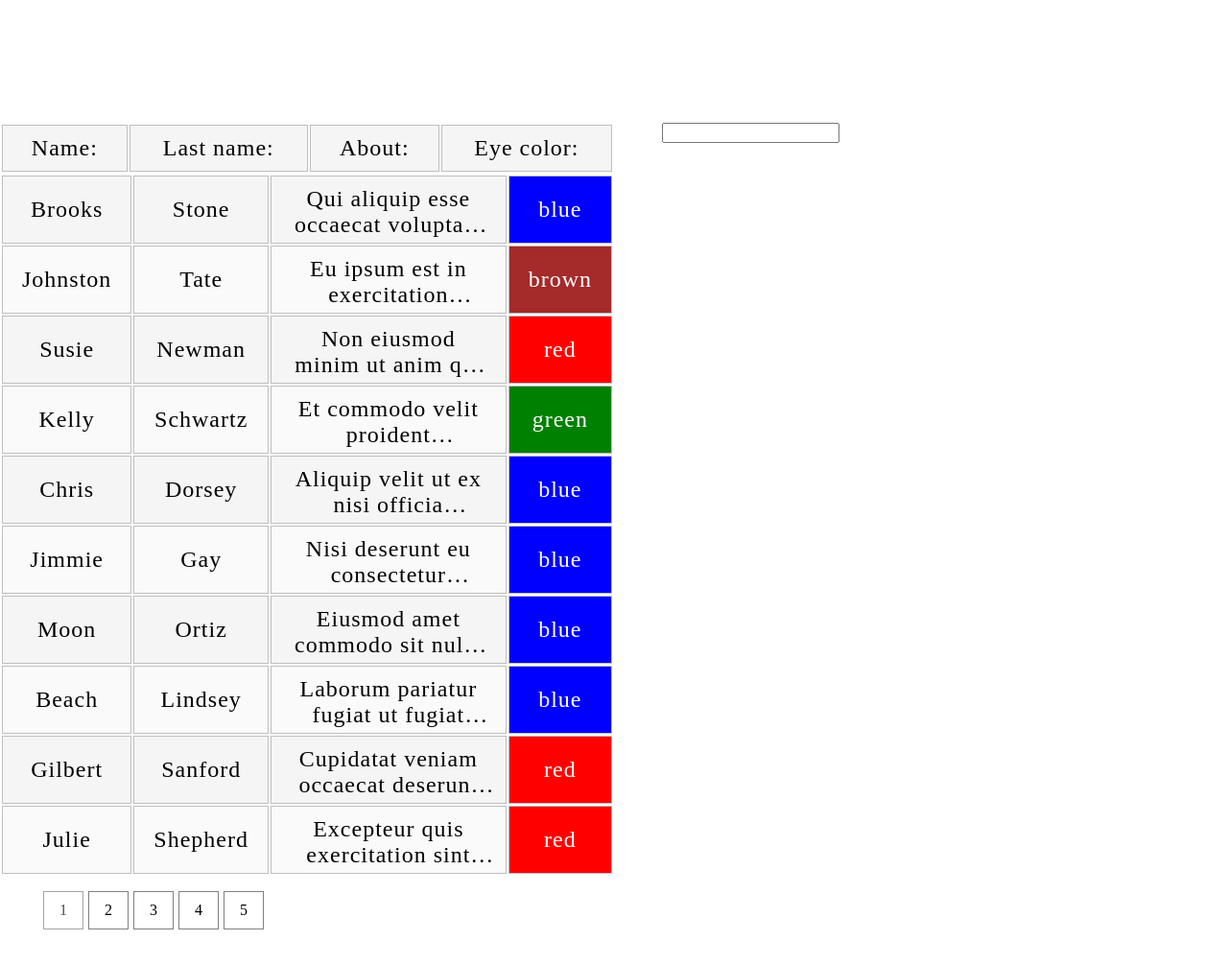
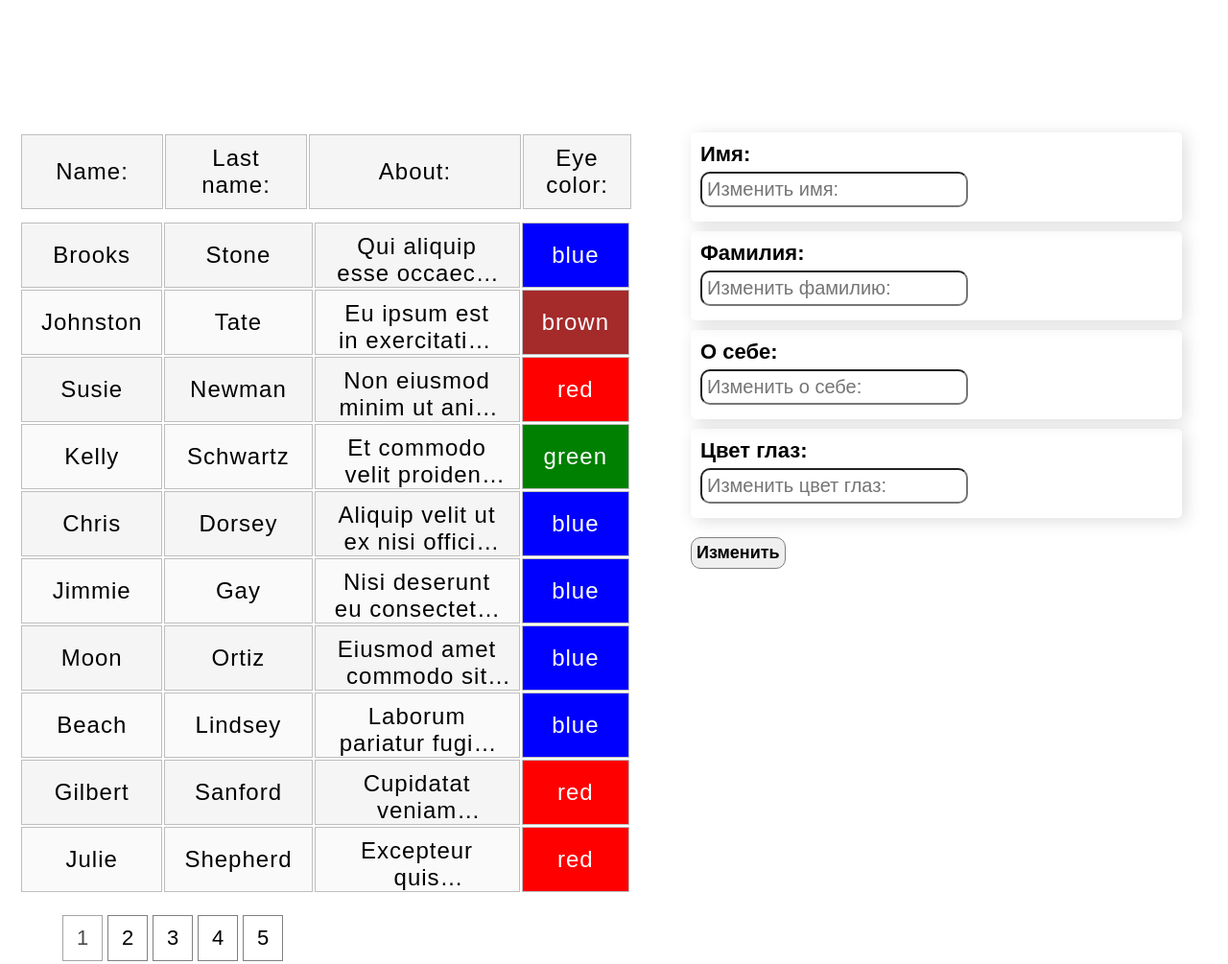
Before and after one commit to AleksSharipov/tablejs, a plain HTML site: page index.html in a window 1280 px wide. Shown: the whole page at 96% size. Drawn offline with Linux system fonts and the light colour scheme.

Commit message:
add comments

```diff
--- a/index.html
+++ b/index.html
@@ -27,10 +27,35 @@
   </section>
 
   <section class="form">
-    <div class="form__value"></div>
-    <form>
-      <input>
-    </form>
+    <div class="form__name form__lable">
+      <div>
+        <span>Имя:</span>
+        <p class="form__name_value"></p>
+      </div>
+      <input class="form__input_name" placeholder="Изменить имя:">
+    </div>
+    <div class="form__last-name form__lable">
+      <div>
+        <span>Фамилия:</span>
+        <p class="form__last-name_value"></p>
+      </div>
+      <input class="form__input_last-name" placeholder="Изменить фамилию:">
+    </div>
+    <div class="form__about ">
+      <div>
+        <span>О себе:</span>
+        <p class="form__about_value"></p>
+      </div>
+      <input class="form__input_about" placeholder="Изменить о себе:">
+    </div>
+    <div class="form__eye form__lable">
+      <div>
+        <span>Цвет глаз:</span>
+        <p class="form__eye_value"></p>
+      </div>
+      <input class="form__input_eye" placeholder="Изменить цвет глаз:">
+    </div>
+    <button class="form__btn"><span>Изменить</span></button>
   </section>
 
   <template id="table-template">
@@ -39,6 +64,7 @@
       <td class="users__last-name"></td>
       <td class="users__about"></td>
       <td class="users__eye-color"></td>
+      <td class="users__refactoring"></td>
     </tr>
   </template>
 
--- a/script.js
+++ b/script.js
@@ -1,3 +1,6 @@
+/**
+ * Получаем переменные, которые в дальнейшем будут нужны. По хорошему, стоит создать отдельный файл 'utils' специально для таких вещей.
+ */
 const users = document.querySelector('.users');
 const pagination = document.querySelector('.table__nabigation');
 const template = document.querySelector('#table-template').content;
@@ -5,16 +8,30 @@ const buttons = [];
 const sortName = document.querySelector('.sort-name');
 const tableSort = document.querySelector('.table__sort');
 const sortRows = tableSort.querySelectorAll('td');
-//https://alekssharipov.github.io/tablejs/db.json;
+
+const newValue = document.querySelector('.form__value')
+const formBtn = document.querySelector('.form__btn');
+const formInputName = document.querySelector('.form__name_value');
+const formInputLastName = document.querySelector('.form__last-name_value');
+const formInputAbout = document.querySelector('.form__about_value');
+const formInputEye = document.querySelector('.form__eye_value');
+
+/**
+ * url для обращения к нашей БД.
+ * Благодаря тому, что я разместил сайт на github pages можно обратиться к нашей "БД" по url.
+ */
 const apiUrl = 'https://alekssharipov.github.io/tablejs/db.json';
-let a;
 
+/**
+ * функция для создания таблицы. В ней я обращаюсь к template элементу в разметке, заполняю его данными и добавляю в таблицу users
+ */
 function newCard(obj) {
   const elemTable = template.cloneNode(true);
   const nameElement = elemTable.querySelector('.users__first-name');
   const lastNameElement = elemTable.querySelector('.users__last-name');
   const aboutElement = elemTable.querySelector('.users__about');
   const eyeColorElement = elemTable.querySelector('.users__eye-color');
+  const refactoring = elemTable.querySelector('.users__refactoring');
 
   nameElement.textContent = obj.name.firstName;
   lastNameElement.textContent = obj.name.lastName;
@@ -22,16 +39,20 @@ function newCard(obj) {
   eyeColorElement.textContent = obj.eyeColor;
   eyeColorElement.style.backgroundColor = obj.eyeColor;
 
-  aboutElement.addEventListener('click', function () {
-    a = this.textContent
-    // console.log(this.textContent)
-    console.log(a)
+  refactoring.addEventListener('click', function (e) {
+    const val = this.parentNode;
+    formInputName.textContent = val.querySelector('.users__first-name').textContent;
+    formInputLastName.textContent = val.querySelector('.users__last-name').textContent;
+    formInputAbout.textContent = val.querySelector('.users__about').textContent;
+    formInputEye.textContent = val.querySelector('.users__eye-color').textContent;
   })
 
   users.append(elemTable);
 }
 
-
+/**
+ * Отправляем запрос на сервер с помощью fetch, если приходит ответ с статусом ок, то мы получаем промис к которому обращаемся с помощью json. Если статус ответа отличен от ок, выбрасываем ошибку.
+ */
 
 function getUsers() {
   return fetch(apiUrl)
@@ -43,13 +64,22 @@ function getUsers() {
     })
 }
 
+/*Объединяем все обращения на сервер в один, чтобы воспользоваться promise.all */
 const promiseUser = [getUsers()];
 
+/*Активна ли страница */
 let active;
+
+/*Чисто строк в таблице */
 let notesOnPage = 10;
 
+
+/*
+Создаем promise.all для того, чтобы отобразить все данные только после того, как все обращения к серверы выполнятся.
+*/
 Promise.all(promiseUser)
   .then(([res]) => {
+    /*Вычисляем ко-во страниц для пагинации */
     let countOfItems = Math.ceil(res.length / notesOnPage);
 
     for (let i = 1; i <= countOfItems; i++) {
@@ -59,13 +89,21 @@ Promise.all(promiseUser)
       buttons.push(li)
     }
 
+    /*по дефолту показываем первых 10 пользователей */
     showTable(buttons[0], res);
 
+    /*
+      при нажатие на кнопку показываем нужные 10 строк
+    */
     for (let button of buttons) {
       button.addEventListener('click', function () {
         showTable(this, res)
       })
     }
+
+    /**
+     * навешиваем слушатель на кнопки сортировки
+     */
 
     for (let i = 0; i < sortRows.length; i++) {
       sortRows[i].addEventListener('click', function () {
@@ -73,7 +111,12 @@ Promise.all(promiseUser)
       })
     }
   })
+  .catch(err => console.log(err))
 
+
+/**
+ * отоюражаем нужную таблицу при перелистывание страниц
+ */
 function showTable(item, res) {
   if (active) {
     active.classList.remove('active');
@@ -95,7 +138,9 @@ function showTable(item, res) {
 
 }
 
-
+/**
+ * функция для сортировки. Принимает таблицу, которую нужно сортировать и колонку для сортировки.
+ */
 function valueSort(sortTable, n) {
   let table, rows, switching, i, x, y, shouldSwitch, dir, switchcount = 0;
   table = document.querySelector(sortTable);
@@ -107,6 +152,7 @@ function valueSort(sortTable, n) {
     for (i = 0; i < (rows.length - 1); i++) {
       shouldSwitch = false;
       x = rows[i].querySelectorAll('td')[n];
+
       y = rows[i + 1].querySelectorAll('td')[n];
       if (dir == "asc") {
         if (x.innerHTML.toLowerCase() > y.innerHTML.toLowerCase()) {
--- a/style.css
+++ b/style.css
@@ -1,13 +1,22 @@
+p {
+  padding: 0;
+  margin: 0;
+}
 .root {
   margin: 0;
   padding: 0;
   display: flex;
   flex-direction: row;
+  font-family: sans-serif;
+  font-size: 22px;
 }
 
 .form {
   margin-top: 10%;
-  padding-left: 50px;
+  margin-left: 50px;
+  padding: 10px;
+  max-width: 40%;
+  width: 100%;
 }
 
 .table {
@@ -17,6 +26,7 @@
   /* border: 1px solid black; */
   /* margin: 10% auto; */
   margin-top: 10%;
+  margin-left: 20px;
 }
 
 table {
@@ -25,7 +35,7 @@ table {
   letter-spacing: 1px;
   font-size: 24px;
   width: 100%;
-
+  margin-top: 10px;
 }
 
 td {
@@ -48,7 +58,7 @@ tr:nth-child(odd) td {
 }
 
 .users__about {
-  padding-bottom: 5px;
+  padding-bottom: 0px;
   display: block;
   display: -webkit-box;
   -webkit-line-clamp: 2; /* количество строк */
@@ -79,18 +89,77 @@ ul {
   opacity: .7;
 }
 
-.users__about {
+
+.sort-name, .sort-lastName, .sort-about, .sort-color {
   cursor: pointer;
 }
 
-.sort-name, .sort-lastName, .sort-about, .sort-color {
-  cursor: pointer;
+.sort-name, .sort-lastName {
+  width: 106px;
+}
+
+.sort-color {
+  width: 71px;
 }
 
 .users__eye-color {
   color: white;
 }
 
+tr {
+  position: relative;
+}
+
 .users__refactoring {
   cursor: pointer;
+  position: absolute;
+  left: 0;
+  /* width: calc(100% - 42px); */
+  width: 100%;
+  height: 100%;
+  opacity: 0;
+  cursor: pointer;
+  /* width: 100%; */
+  box-sizing: border-box;
 }
+
+.users__refactoring:hover {
+  opacity: .4;
+  border: 1px solid green;
+}
+
+.form__btn {
+  font-size: 18px;
+  margin-top: 10px;
+  padding: 5px;
+  border: 1px solid grey;
+  border-radius: 10px;
+  cursor: pointer;
+}
+
+.form__btn:hover {
+  opacity: .9;
+}
+
+.form input {
+  font-size: 20px;
+  padding: 5px;
+  border-radius: 10px;
+  margin: 5px 0;
+}
+
+.form__lable, .form__about {
+  margin-bottom: 10px;
+  box-sizing: border-box;
+  padding: 10px;
+  border-radius: 5px;
+  box-shadow: 4px 3px 18px 0px rgba(0, 0, 0, 0.137);
+}
+
+.form__lable div {
+  display: flex;
+}
+
+.form span {
+  font-weight: bold;
+}
```
